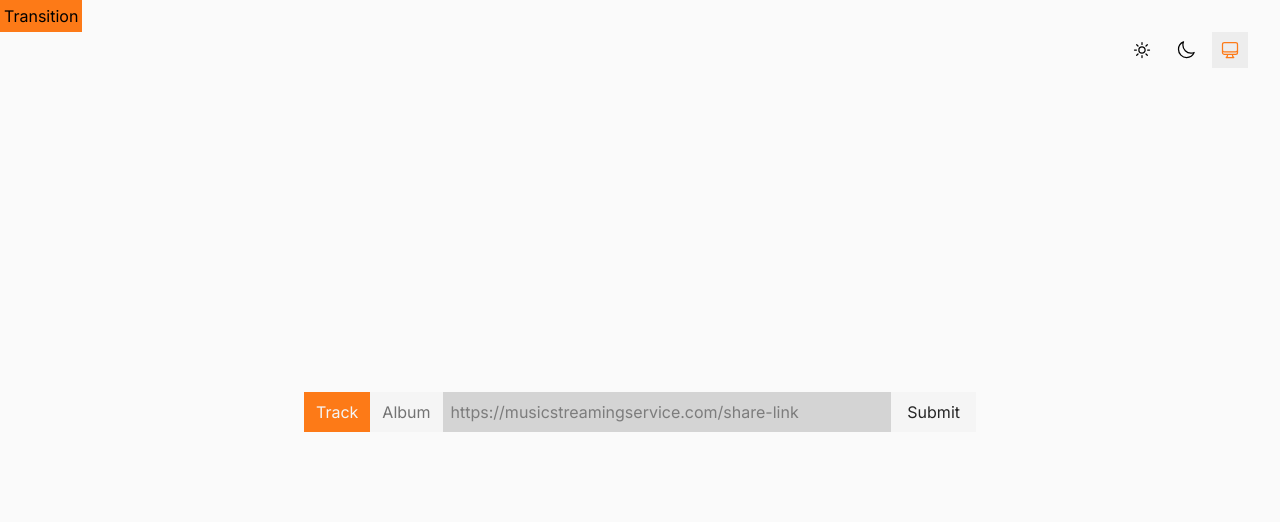
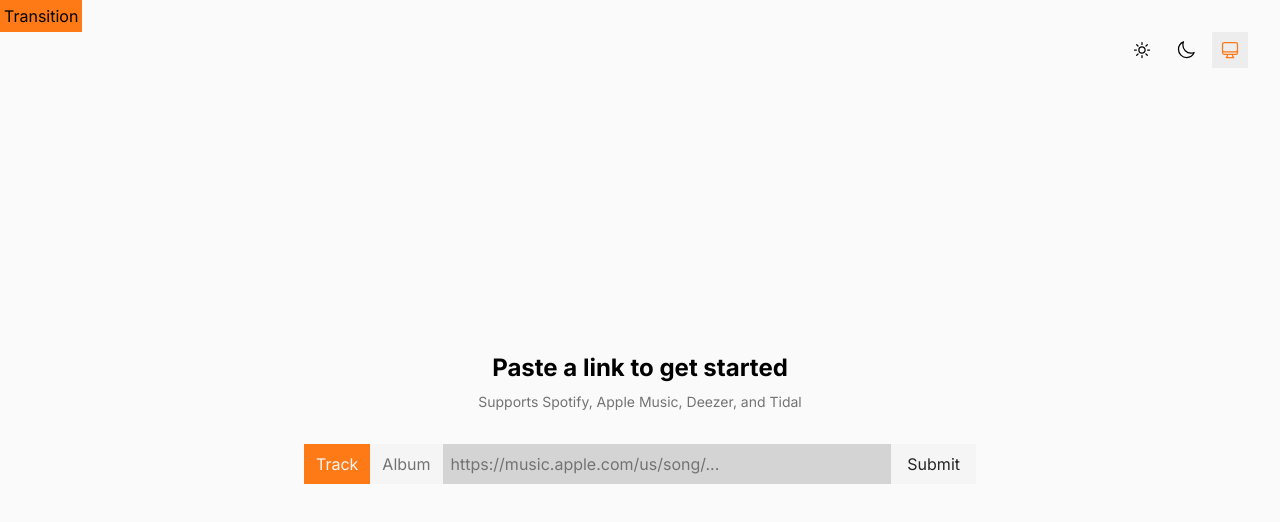
Before and after one commit to jprkindrid/stream-linkify-frontend, a React (Vite) app: page / in a window 1280 px wide. Both pictures are taken after a click on the button "Transition". Shown: the top 522 px of the page. Built offline with nearby package versions, Linux system fonts and the light colour scheme.

Commit message:
chore: cleaned up animations, added more descriptive text

```diff
--- a/src/app/App.tsx
+++ b/src/app/App.tsx
@@ -19,10 +19,22 @@ export default function App() {
                 <LayoutGroup>
                     <div className="flex min-h-screen flex-col items-center gap-8">
                         {/* Spacer for animation reasons in lieu of a justify-center */}
+
                         <motion.div
-                            animate={{ height: tempButton ? "20vh" : "45vh" }}
-                            transition={{ duration: 0.4, ease: "easeOut" }}
+                            animate={{ height: tempButton ? "20vh" : "40vh" }}
+                            transition={{ duration: 0.3, ease: "easeOut" }}
                         />
+                        {!tempButton && (
+                            <div className="flex flex-col items-center gap-2">
+                                <p className="text-2xl font-bold">
+                                    Paste a link to get started
+                                </p>
+                                <p className="text-sm text-neutral-500">
+                                    Supports Spotify, Apple Music, Deezer, and
+                                    Tidal
+                                </p>
+                            </div>
+                        )}
                         <motion.div
                             layout
                             animate={{ scale: tempButton ? 0.8 : 1 }}
@@ -40,8 +52,7 @@ export default function App() {
                                     layout
                                     initial={{ opacity: 0, scale: 0.95 }}
                                     animate={{ opacity: 1, scale: 1 }}
-                                    exit={{ opacity: 0, scale: 0.95 }}
-                                    transition={{ duration: 0.2 }}
+                                    transition={{ duration: 0.3 }}
                                     className="flex flex-col items-center justify-center gap-8 p-6"
                                 >
                                     <ArtworkCard
--- a/src/components/sections/LinkInput.tsx
+++ b/src/components/sections/LinkInput.tsx
@@ -38,9 +38,9 @@ const LinkInput = () => {
                     </button>
                 </div>
                 <input
-                    className="focus-visible:ring-accent flex-1 bg-neutral-300 p-2 text-neutral-800 focus-visible:ring-2 focus-visible:outline-none focus-visible:ring-inset dark:bg-neutral-700 dark:text-neutral-200"
+                    className="focus-visible:ring-accent flex-1 bg-neutral-300 p-2 text-neutral-800 placeholder:text-neutral-500 focus-visible:ring-2 focus-visible:outline-none focus-visible:ring-inset dark:bg-neutral-700 dark:text-neutral-200"
                     type="text"
-                    placeholder="https://musicstreamingservice.com/share-link"
+                    placeholder="https://music.apple.com/us/song/..."
                     value={inputLink}
                     onChange={(e) => setInputLink(e.target.value)}
                 />
```
